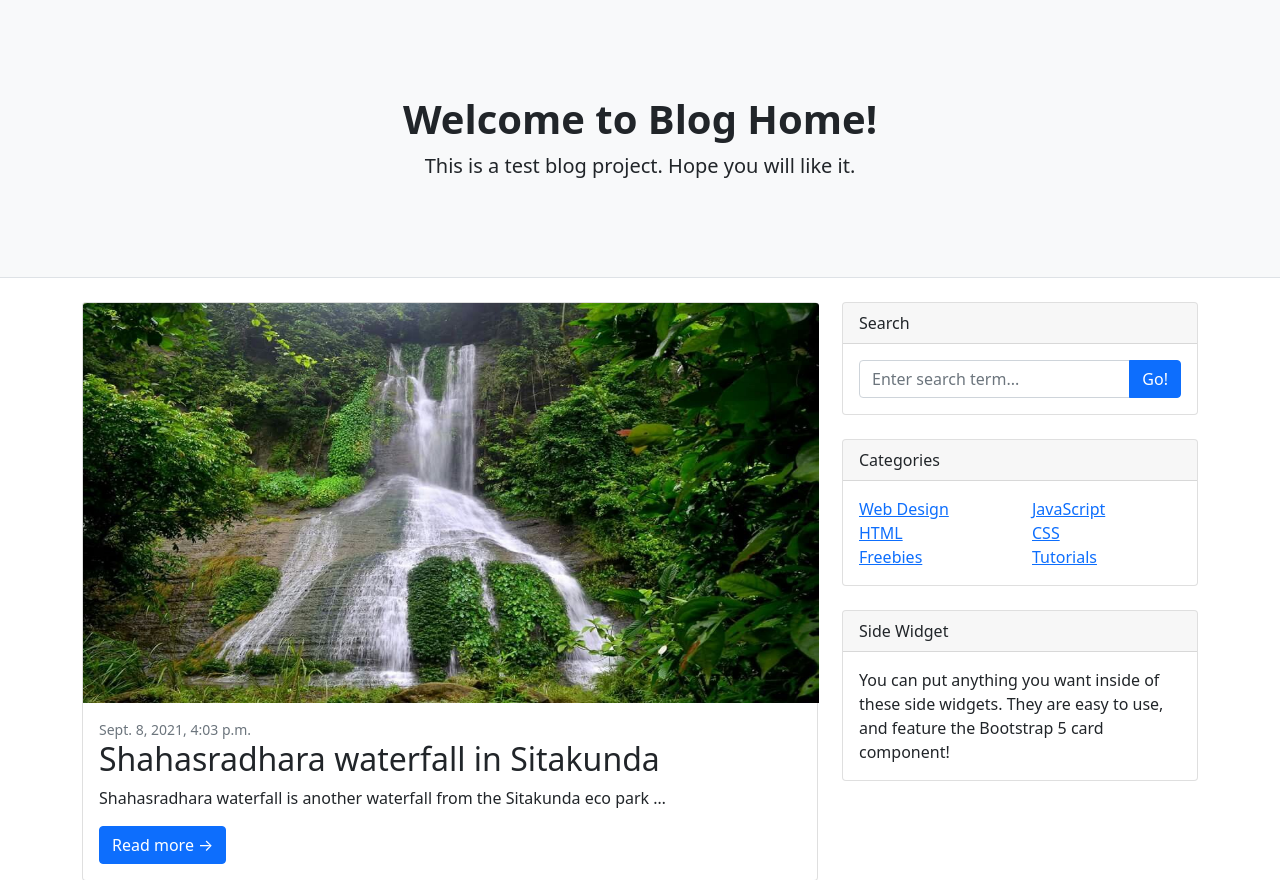
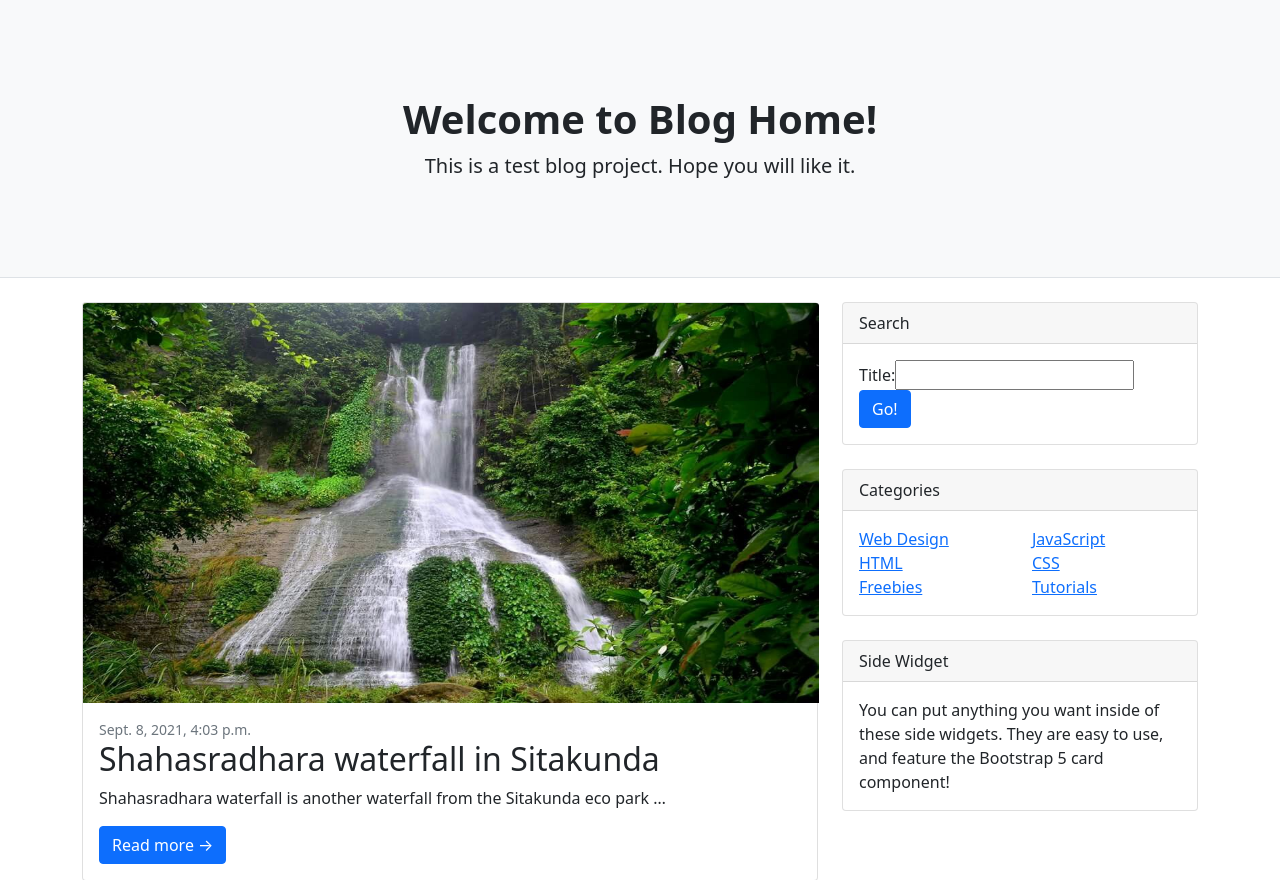
Before and after one commit to mhemu95/NewRepo, a Django app: page / in a window 1280 px wide. Shown: the part 57-937 px from the top of the page. Run offline with Django 3.2, Linux system fonts and the light colour scheme; data comes from the database, SQL or seed files in the repository; both versions use the stored data as it was after the commit; some libraries are stand-ins or nearby versions.

Commit message:
started working on django-filter

```diff
--- a/src/blog/settings.py
+++ b/src/blog/settings.py
@@ -38,6 +38,7 @@ INSTALLED_APPS = [
     'django.contrib.messages',
     'django.contrib.staticfiles',
     'posts',
+    'django_filters',
 ]
 
 MIDDLEWARE = [
--- /dev/null
+++ b/src/posts/filters.py
@@ -0,0 +1,10 @@
+from django.db import models
+import django_filters
+from .models import Post
+
+class PostFilter(django_filters.FilterSet):
+    class Meta:
+        model = Post
+        fields = [
+            'title'
+        ]
--- a/src/posts/views.py
+++ b/src/posts/views.py
@@ -1,15 +1,20 @@
 from django.shortcuts import render, redirect
 from .models import Post
 from .forms import Postform
+from .filters import PostFilter
 
 
 def home(request):
     blogs = Post.objects.all()
     single = Post.objects.latest('created_on')
+    myFilter = PostFilter(request.GET, queryset=blogs)
+    blogs = myFilter.qs
+
     context = {
-        'blogs' : blogs, 'single' : single
+        'blogs' : blogs, 'single' : single, 'myFilter' : myFilter
     }
     return render(request, 'front/home.html', context)
+
 
 def post_list(request):
     posts = Post.objects.all()
@@ -17,6 +22,7 @@ def post_list(request):
         'post_list' : posts
     }
     return render(request, 'back/post_list.html', context)
+
 
 #CRUD starts here...
 def post_detail(request, id):
@@ -26,6 +32,7 @@ def post_detail(request, id):
         'post': post
     }
     return render(request, 'front/post_detail.html', context)
+
 
 def create_post(request):
     form = Postform()
@@ -39,6 +46,7 @@ def create_post(request):
         'type': 'Create'
     }
     return render(request, 'back/create_post.html', context)
+
 
 def update_post(request, id):
     post = Post.objects.get(id=id)
@@ -54,6 +62,7 @@ def update_post(request, id):
     }
     return render(request, 'back/create_post.html', context)
 
+
 def delete_post(request, id):
     post = Post.objects.get(id=id)
     if request.method == 'POST':
--- a/src/templates/front/home.html
+++ b/src/templates/front/home.html
@@ -76,10 +76,14 @@
             <div class="card mb-4">
                 <div class="card-header">Search</div>
                 <div class="card-body">
-                    <div class="input-group">
-                        <input class="form-control" type="text" placeholder="Enter search term..." aria-label="Enter search term..." aria-describedby="button-search" />
-                        <button class="btn btn-primary" id="button-search" type="button">Go!</button>
+
+                    <div class="form-group">
+                        <form method="GET">
+                            {{myFilter.form}}
+                            <button class="btn btn-primary" id="button-search" type="button">Go!</button>
+                        </form>
                     </div>
+
                 </div>
             </div>
             <!-- Categories widget-->
```
Also changed, not shown: src/Images/sajek.jpg (added), src/Images/shitakunda.jpg (added), src/db.sqlite3.
